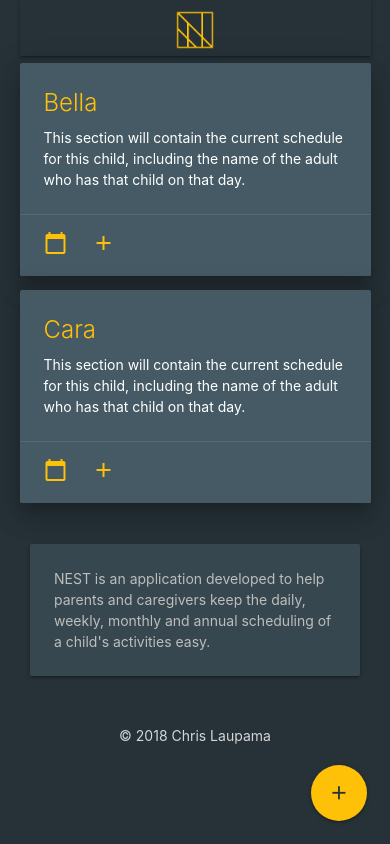
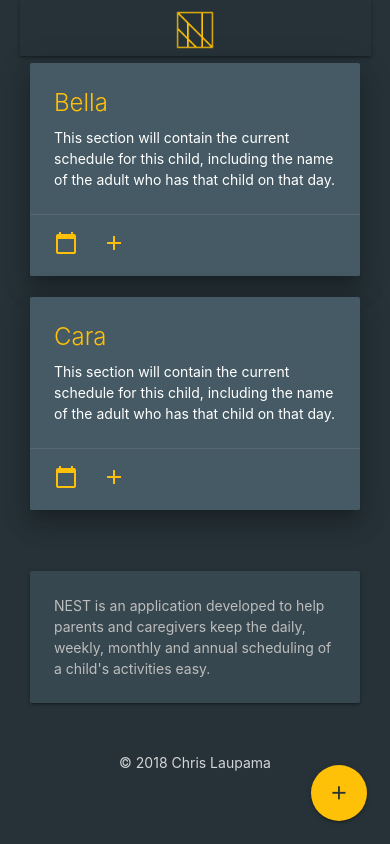
Before and after one commit to chrislaupama/nest-react, a React (Create React App) app: page / in a window 390 px wide. Built offline with nearby package versions, Linux system fonts and the light colour scheme.

Commit message:
fixed the className row, so the responsiveness would work.

```diff
--- a/src/components/Main/Main.jsx
+++ b/src/components/Main/Main.jsx
@@ -1,17 +1,16 @@
-import React from "react"
+import React from "react";
 
 export default class Main extends React.Component {
   render() {
     return (
-        <div classname="row">
+      <div className="row">
         <div className="col s12 m6">
           <div className="card blue-grey darken-2 z-depth-4">
             <div className="card-content white-text">
               <span className="card-title amber-text">Bella</span>
               <p>
                 This section will contain the current schedule for this child,
-                  including the name of the adult who has that child on that
-                  day.
+                including the name of the adult who has that child on that day.
               </p>
             </div>
             <div className="card-action">
@@ -31,8 +30,7 @@ export default class Main extends React.Component {
               <span className="card-title amber-text">Cara</span>
               <p>
                 This section will contain the current schedule for this child,
-                  including the name of the adult who has that child on that
-                  day.
+                including the name of the adult who has that child on that day.
               </p>
             </div>
             <div className="card-action">
```
Lines whose indentation alone changed are shown as unchanged.
